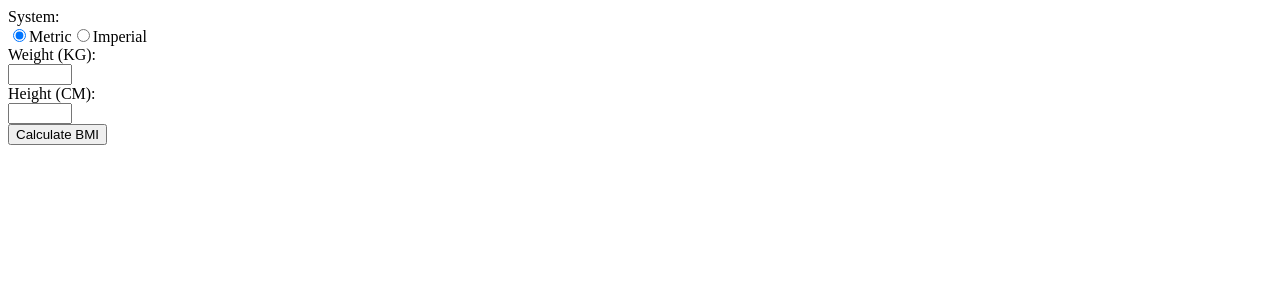
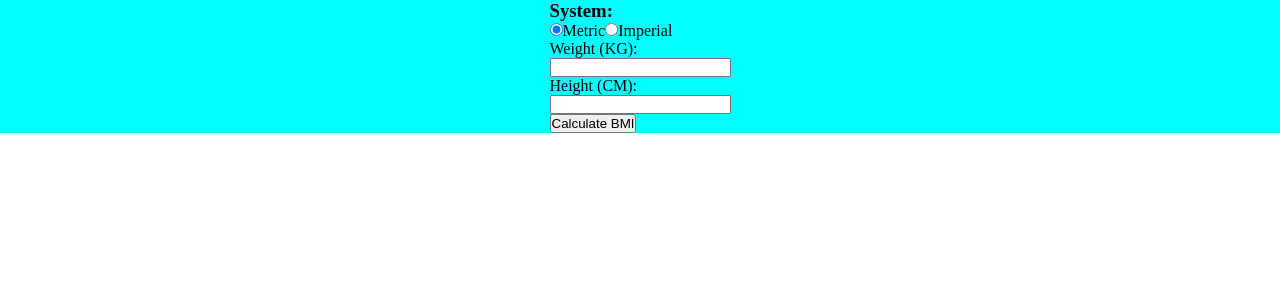
Before and after one commit to GitJustinLau/reminder-app-pair-programming, a React (Create React App) app: page /bmi in a window 1280 px wide. Shown: the top 300 px of the page. Built offline with nearby package versions, Linux system fonts and the light colour scheme.

Commit message:
started bmi

```diff
--- a/src/pages/BMIPage/BMIPage.js
+++ b/src/pages/BMIPage/BMIPage.js
@@ -1,4 +1,5 @@
-import React, { useState } from 'react';
+import React, {useState} from 'react';
+import "./BMIPage.scss"
 
 function BMIPage() {
     const [unit, setUnit] = useState(true); // Metric by default
@@ -6,27 +7,35 @@ function BMIPage() {
     const [height, setHeight] = useState('');
     const [results, setResults] = useState('');
 
-  const measureBMI = () => {
-    const weightInput = document.getElementById('bmi-weight');
-    const weightUnit = document.getElementById('bmi-weight-unit');
-    const heightInput = document.getElementById('bmi-height');
-    const heightUnit = document.getElementById('bmi-height-unit');
+    const handleUnitChange = newUnit => {
+        setUnit(newUnit);
+        measureBMI(newUnit);
+    };
 
-    if (unit) {
-      weightUnit.innerHTML = 'KG';
-      weightInput.min = 1;
-      weightInput.max = 635;
-      heightUnit.innerHTML = 'CM';
-      heightInput.min = 54;
-      heightInput.max = 272;
+    const measureBMI = newUnit => {
+        if (newUnit) {
+            setWeightRange(1, 635);
+            setHeightRange(54, 272);
         } else {
-      weightUnit.innerHTML = 'LBS';
-      weightInput.min = 2;
-      weightInput.max = 1400;
-      heightUnit.innerHTML = 'IN';
-      heightInput.min = 21;
-      heightInput.max = 107;
+            setWeightRange(2, 1400);
+            setHeightRange(21, 107);
         }
+    };
+
+    const setWeightRange = (min, max) => {
+        setWeight({
+            value: weight.value || '',
+            min: min,
+            max: max
+        });
+    };
+
+    const setHeightRange = (min, max) => {
+        setHeight({
+            value: height.value || '',
+            min: min,
+            max: max
+        });
     };
 
     const calcBMI = event => {
@@ -35,13 +44,11 @@ function BMIPage() {
         let bmi = null;
 
         if (unit) {
-      const heightInMeters = height / 100;
-      bmi = weight / (heightInMeters * heightInMeters);
+            const heightInMeters = height.value / 100;
+            bmi = weight.value / (heightInMeters * heightInMeters);
         } else {
-      bmi = (703 * weight) / (height * height);
-    }
-
-    bmi = Math.round(bmi * 100) / 100;
+            bmi = (703 * weight.value) / (height.value * height.value);
+        } bmi = Math.round(bmi * 100) / 100;
 
         if (bmi < 18.5) {
             setResults(`${bmi} - Underweight`);
@@ -59,65 +66,83 @@ function BMIPage() {
     };
 
     return (
-    <form id="bmi-form" onSubmit={calcBMI}>
-      <div className="bmi-label">System:</div>
-      <div className="bmi-row">
+        <form className="bmi" id="bmi__form"
+            onSubmit={calcBMI}>
+            <div className='bmi__container'>
+                <h3 className="bmi__label">System:</h3>
+                <div className="bmi__row">
                     <label>
-          <input
-            type="radio"
-            id="bmi-metric"
-            name="bmi-measure"
-            onChange={() => {
-              setUnit(true);
-              measureBMI();
-            }}
-            checked={unit}
-          />
+                        <input type="radio" className='bmi__metric' id="bmi__metric" name="bmi__measure"
+                            onChange={
+                                () => handleUnitChange(true)
+                            }
+                            checked={unit}/>
                         Metric
                     </label>
                     <label>
-          <input
-            type="radio"
-            id="bmi-imperial"
-            name="bmi-measure"
-            onChange={() => {
-              setUnit(false);
-              measureBMI();
-            }}
-            checked={!unit}
-          />
+                        <input type="radio" className='bmi__imperial' id="bmi__imperial" name="bmi__measure"
+                            onChange={
+                                () => handleUnitChange(false)
+                            }
+                            checked={
+                                !unit
+                            }/>
                         Imperial
                     </label>
                 </div>
 
-      <div className="bmi-label">Weight (<span id="bmi-weight-unit">{unit ? 'KG' : 'LBS'}</span>):</div>
-      <div className="bmi-row">
-        <input
-          id="bmi-weight"
-          type="number"
-          min={unit ? 1 : 2}
-          max={unit ? 635 : 1400}
-          value={weight}
-          onChange={e => setWeight(e.target.value)}
-          required
-        />
+                <div className="bmi__label">Weight (<span id="bmi__weight-unit">
+                        {
+                        unit ? 'KG' : 'LBS'
+                    }</span>):</div>
+                <div className="bmi__row">
+                    <input id="bmi__weight" type="number"
+                        min={
+                            weight.min
+                        }
+                        max={
+                            weight.max
+                        }
+                        value={
+                            weight.value
+                        }
+                        onChange={
+                            e => setWeight({
+                                ...weight,
+                                value: e.target.value
+                            })
+                        }
+                        required/>
                 </div>
 
-      <div className="bmi-label">Height (<span id="bmi-height-unit">{unit ? 'CM' : 'IN'}</span>):</div>
-      <div className="bmi-row">
-        <input
-          id="bmi-height"
-          type="number"
-          min={unit ? 54 : 21}
-          max={unit ? 272 : 107}
-          value={height}
-          onChange={e => setHeight(e.target.value)}
-          required
-        />
+                <div className="bmi__label">Height (<span id="bmi__height-unit">
+                        {
+                        unit ? 'CM' : 'IN'
+                    }</span>):</div>
+                <div className="bmi__row">
+                    <input id="bmi__height" type="number"
+                        min={
+                            height.min
+                        }
+                        max={
+                            height.max
+                        }
+                        value={
+                            height.value
+                        }
+                        onChange={
+                            e => setHeight({
+                                ...height,
+                                value: e.target.value
+                            })
+                        }
+                        required/>
                 </div>
 
-      <input type="submit" value="Calculate BMI" />
-      <span id="bmi-results">{results}</span>
+                <button type="submit">Calculate BMI</button>
+                <p id="bmi__results">
+                    {results}</p>
+            </div>
         </form>
     );
 }
--- /dev/null
+++ b/src/pages/BMIPage/BMIPage.scss
@@ -0,0 +1,15 @@
+*, *::after, *::before {
+    margin: 0;
+    padding: 0;
+    box-sizing: border-box;
+}
+
+.bmi {
+    background-color: aqua;
+    display: flex;
+    flex-direction: column;
+    justify-content: center;
+    align-items: center;
+
+
+}
```
Also changed, not shown: public/index.html (+0 -20 lines). Lines whose indentation alone changed are shown as unchanged.
